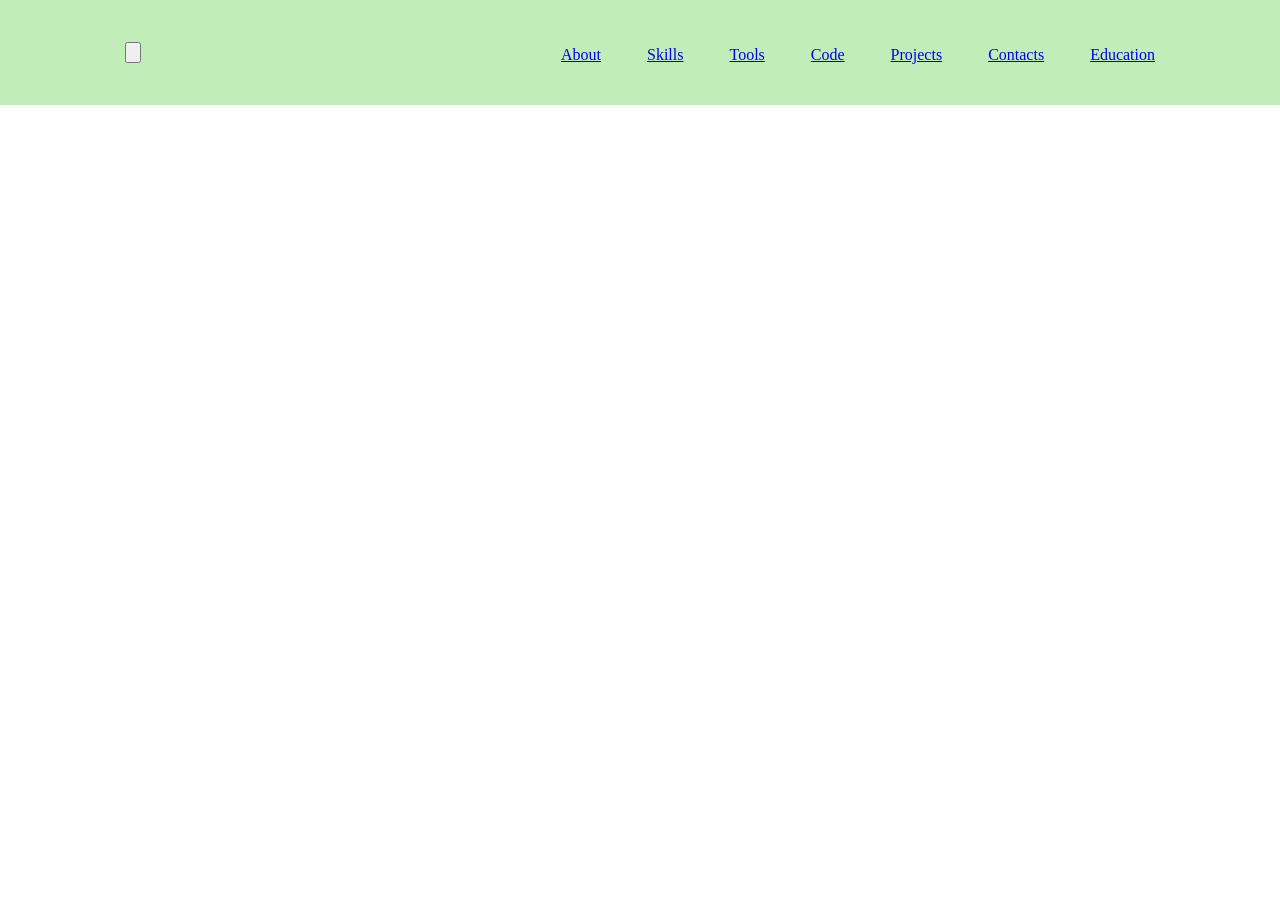
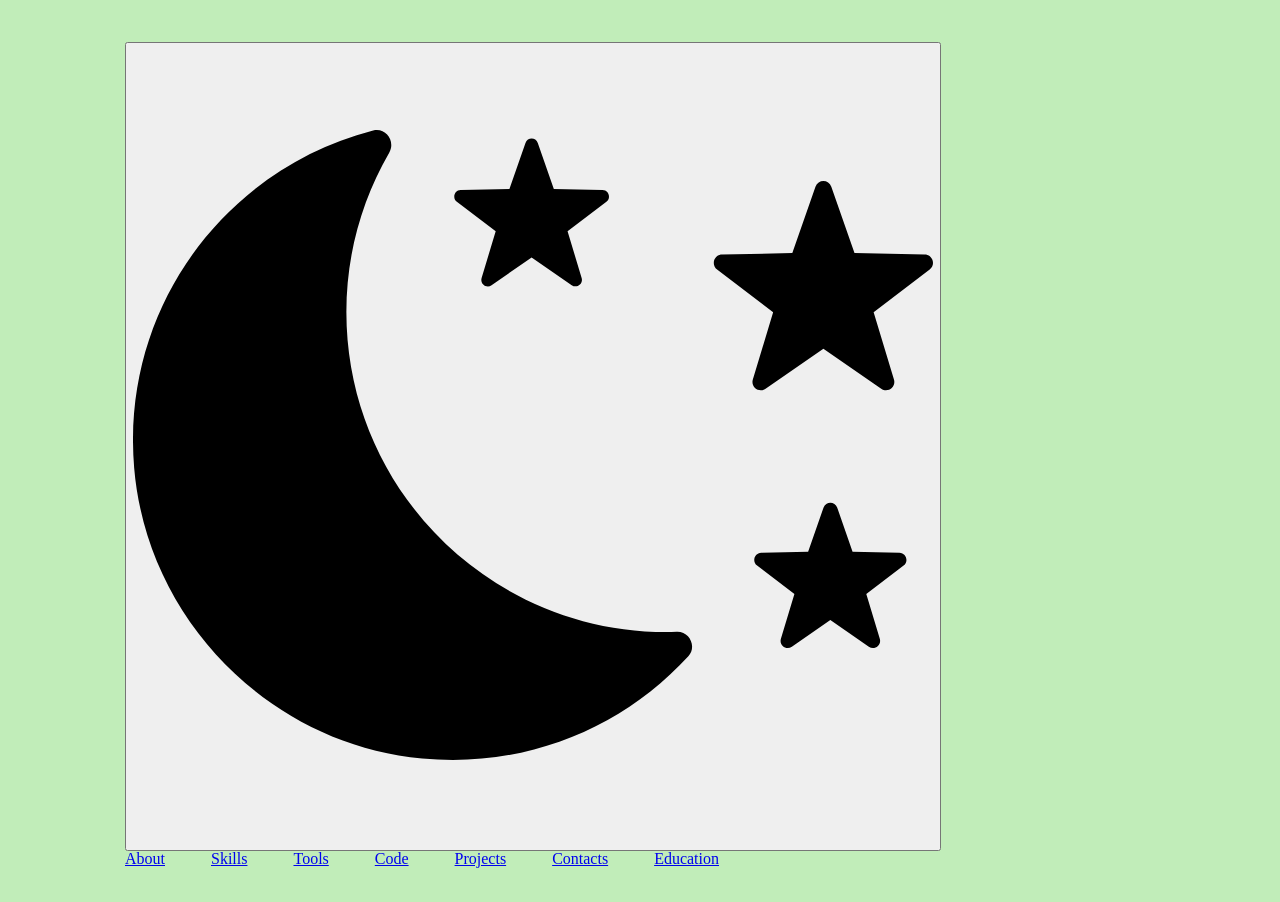
Before and after one commit to IvanDok13/rsschool-cv-old, a plain HTML site: page index.html in a window 1280 px wide. Before the commit the page ends 800 px from the top, so only its background shows below. Drawn offline with Linux system fonts and the light colour scheme.

Commit message:
fead: add header__ico

```diff
--- a/index.html
+++ b/index.html
@@ -16,7 +16,7 @@
       <div class="header__wrapper">
         <button class="header__button" title="Activate light mode"
           type="button">
-          <img class="header__ico" id="moon-svg">
+          <img class="header__ico" src="./assets/svg/moon-and-stars-svgrepo-com.svg"  id="moon-svg">
         </button>
         <nav class="header__nav">
           <ul class="header__list">
```
